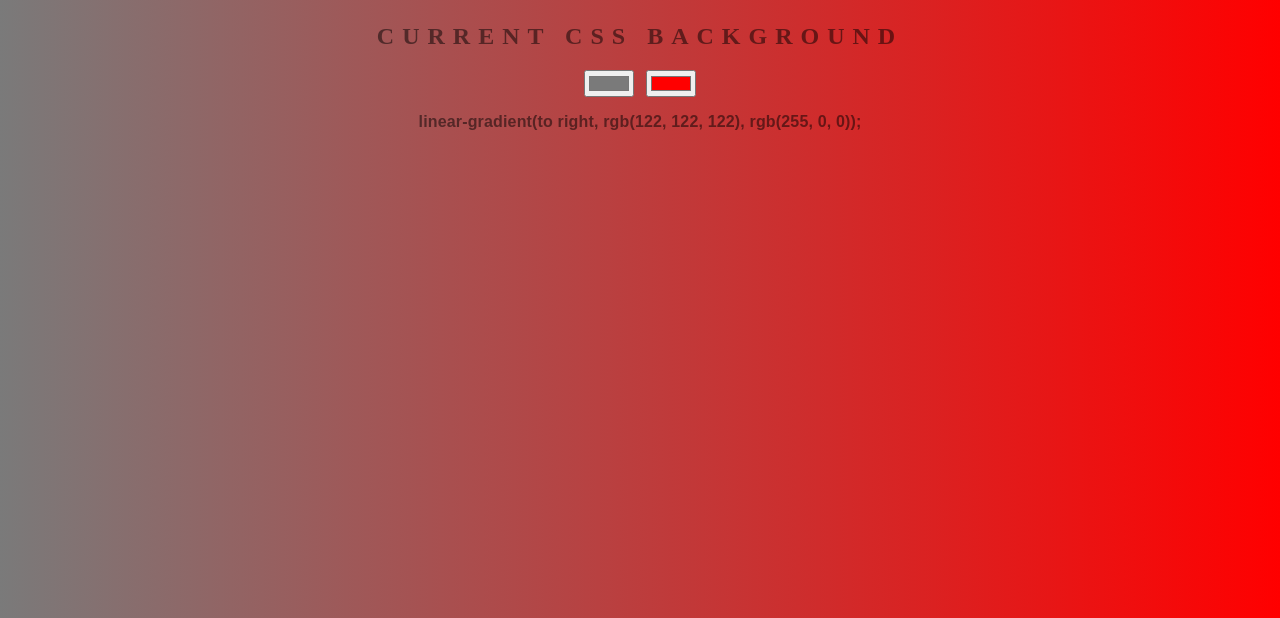
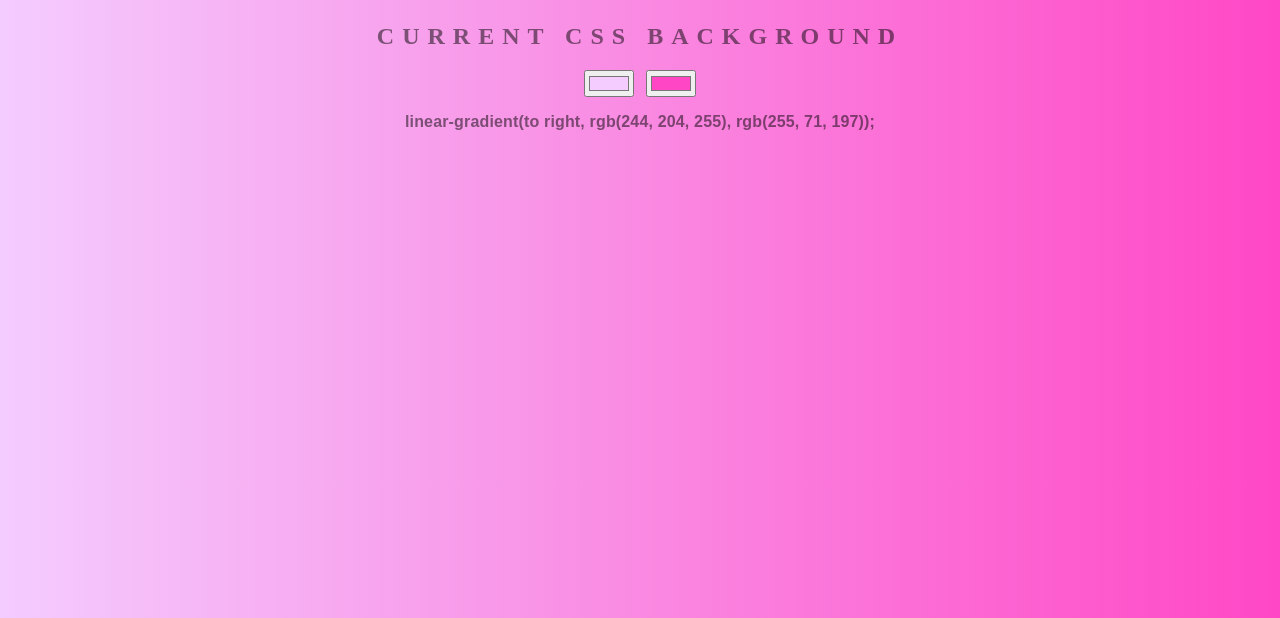
Before and after one commit to kwindeezah/background-generator, a website: page index.html in a window 1280 px wide. Shown: the part 182-800 px from the top of the page. Drawn offline with Linux system fonts and the light colour scheme.

Commit message:
Feat: Update

```diff
--- a/index.html
+++ b/index.html
@@ -9,8 +9,8 @@
 <body id="gradient">
   <h1>Background Generator</h1>
   <h2>Current CSS Background</h2>
-  <input type="color" class="color1" name="color1" value="#7A7A7A">
-  <input type="color" class="color2" name="color2" value="#ff0000">
+  <input type="color" class="color1" name="color1" value="#f4ccff">
+  <input type="color" class="color2" name="color2" value="#ff47c5">
   <h3></h3>
   <h4>
 
--- a/script.js
+++ b/script.js
@@ -1,3 +1,5 @@
+
+
 var css = document.querySelector("h3");
 var color1 = document.querySelector(".color1");
 var color2 = document.querySelector(".color2");
```
Also changed, not shown: package.json (added, +22 -0 lines), 2 other files.
